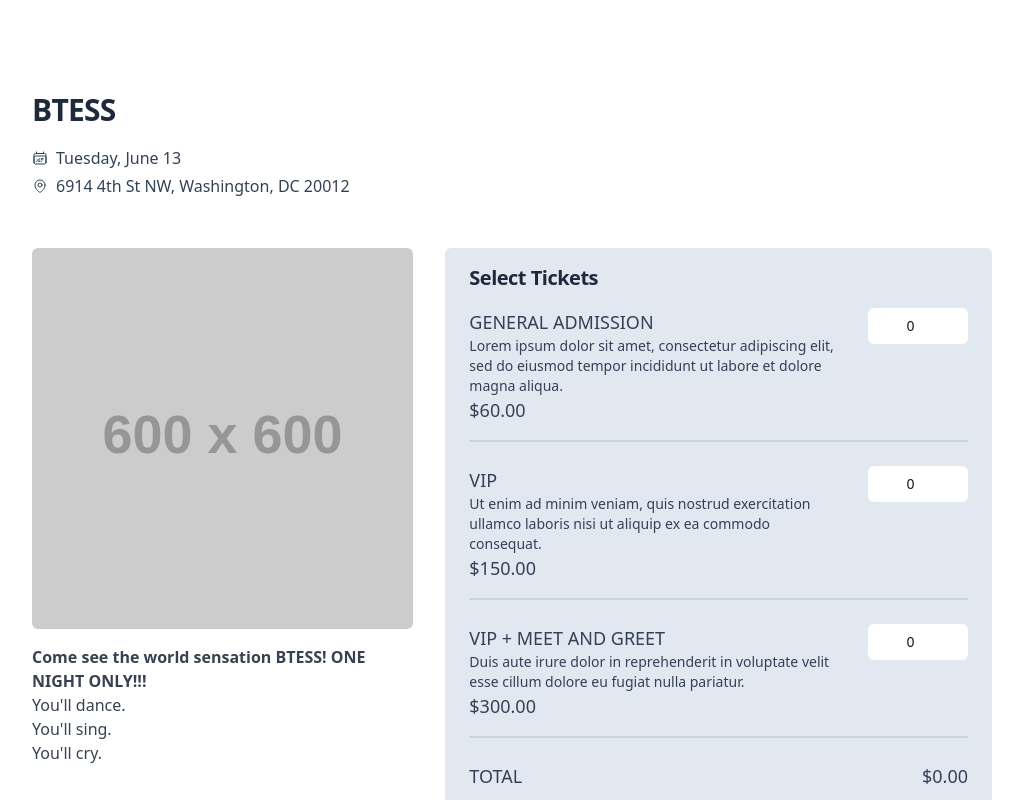
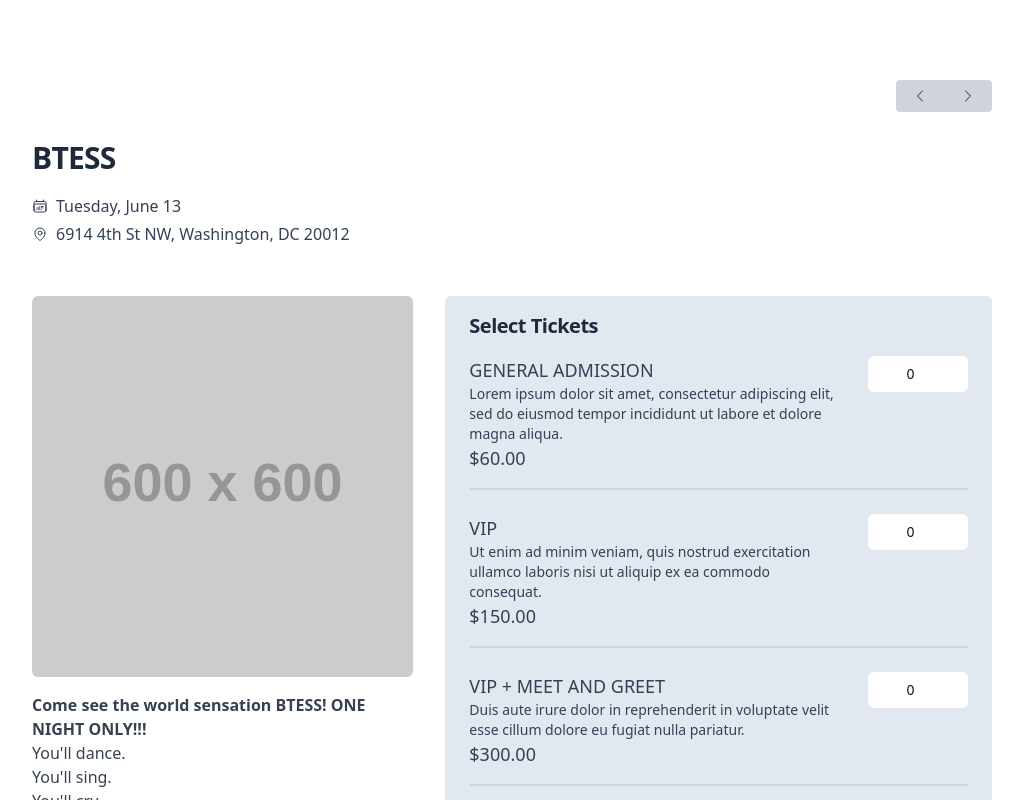
Before and after one commit to thedev105/actblue-test, a React (Create React App) app: page / in a window 1280 px wide. Shown: the top 800 px of the page, without its empty margins (128-1151 px from the left). Built offline with nearby package versions, Linux system fonts and the light colour scheme.

Commit message:
allow to select band

```diff
--- a/src/App.tsx
+++ b/src/App.tsx
@@ -1,4 +1,4 @@
-import React from "react";
+import React, { useState } from "react";
 
 import skaBand from "./band-json/ska-band.json";
 import kpopBand from "./band-json/kpop-band.json";
@@ -6,17 +6,45 @@ import punkBand from "./band-json/punk-band.json";
 
 import { BandForm } from "./pages";
 import { Band, Order } from "./types";
+import { ChevronLeftIcon, ChevronRightIcon } from "./components";
 
 function App() {
   const bands: Band[] = [skaBand, kpopBand, punkBand];
+  const [currentBandIndex, setCurrentBandIndex] = useState(1);
 
   const handleOrder = (order: Order) => {
     console.log(order);
   };
 
+  const handlePreviousBand = () => {
+    setCurrentBandIndex((prevIndex) =>
+      prevIndex === 0 ? bands.length - 1 : prevIndex - 1
+    );
+  };
+
+  const handleNextBand = () => {
+    setCurrentBandIndex((prevIndex) =>
+      prevIndex === bands.length - 1 ? 0 : prevIndex + 1
+    );
+  };
+
   return (
     <div className="container relative mx-auto max-w-5xl my-20 w-full px-4 sm:px-6 lg:px-8">
-      <BandForm band={bands[1]} onSubmit={handleOrder} />
+      <div className="flex justify-end mb-4">
+        <button
+          onClick={handlePreviousBand}
+          className="bg-gray-300 hover:bg-gray-400 text-gray-800 font-bold py-2 px-4 rounded-l"
+        >
+          <ChevronLeftIcon />
+        </button>
+        <button
+          onClick={handleNextBand}
+          className="bg-gray-300 hover:bg-gray-400 text-gray-800 font-bold py-2 px-4 rounded-r"
+        >
+          <ChevronRightIcon />
+        </button>
+      </div>
+      <BandForm band={bands[currentBandIndex]} onSubmit={handleOrder} />
     </div>
   );
 }
--- /dev/null
+++ b/src/components/icons/chevron-left.tsx
@@ -0,0 +1,20 @@
+import { IconProps } from "./icon";
+
+export const ChevronLeftIcon = ({ className = "size-4" }: IconProps) => {
+  return (
+    <svg
+      xmlns="http://www.w3.org/2000/svg"
+      fill="none"
+      viewBox="0 0 24 24"
+      strokeWidth={1.5}
+      stroke="currentColor"
+      className={className}
+    >
+      <path
+        strokeLinecap="round"
+        strokeLinejoin="round"
+        d="M15.75 19.5 8.25 12l7.5-7.5"
+      />
+    </svg>
+  );
+};
--- /dev/null
+++ b/src/components/icons/chevron-right.tsx
@@ -0,0 +1,20 @@
+import { IconProps } from "./icon";
+
+export const ChevronRightIcon = ({ className = "size-4" }: IconProps) => {
+  return (
+    <svg
+      xmlns="http://www.w3.org/2000/svg"
+      fill="none"
+      viewBox="0 0 24 24"
+      strokeWidth={1.5}
+      stroke="currentColor"
+      className={className}
+    >
+      <path
+        strokeLinecap="round"
+        strokeLinejoin="round"
+        d="m8.25 4.5 7.5 7.5-7.5 7.5"
+      />
+    </svg>
+  );
+};
--- a/src/components/icons/index.tsx
+++ b/src/components/icons/index.tsx
@@ -1,3 +1,5 @@
 export * from "./calendar";
 export * from "./map-pin";
 export * from "./card-number";
+export * from "./chevron-left";
+export * from "./chevron-right";
--- a/src/pages/band-form/index.tsx
+++ b/src/pages/band-form/index.tsx
@@ -1,4 +1,4 @@
-import React from "react";
+import React, { useEffect } from "react";
 import {
   Button,
   CalendarIcon,
@@ -12,6 +12,18 @@ import { TicketTypeItem } from "./ticket-type-item";
 import { centToDollar } from "src/utils/price";
 import { isOrderValid } from "src/utils/order";
 
+const defaultOrder: Order = {
+  id: "",
+  firstName: "",
+  lastName: "",
+  address: "",
+  cardNumber: "",
+  cardExp: "",
+  cardCvv: "",
+  lines: [],
+  total: 0,
+};
+
 export type BandFormProps = {
   band: Band;
   onSubmit: (order: Order) => void;
@@ -20,17 +32,15 @@ export type BandFormProps = {
 export const BandForm = (props: BandFormProps) => {
   const { band, onSubmit } = props;
   const [order, setOrder] = React.useState<Order>({
+    ...defaultOrder,
     id: band.id,
-    firstName: "",
-    lastName: "",
-    address: "",
-    cardNumber: "",
-    cardExp: "",
-    cardCvv: "",
     lines: [],
-    total: 0,
   });
   const date = convertEpochToDate(band.date);
+
+  useEffect(() => {
+    setOrder({ ...defaultOrder, id: band.id, lines: [] });
+  }, [band]);
 
   const handleChange = (e: React.ChangeEvent<HTMLInputElement>) => {
     setOrder({ ...order, [e.target.name]: e.target.value });
@@ -96,7 +106,13 @@ export const BandForm = (props: BandFormProps) => {
         <form className="space-y-6" onSubmit={handleSubmit}>
           {band.ticketTypes.map((ticket) => (
             <div key={ticket.type}>
-              <TicketTypeItem ticketType={ticket} onChange={handleLineItem} />
+              <TicketTypeItem
+                ticketType={ticket}
+                quantity={
+                  order.lines.find((l) => l.type === ticket.type)?.quantity || 0
+                }
+                onChange={handleLineItem}
+              />
             </div>
           ))}
           <p className="flex justify-between items-center text-lg text-slate-700">
--- a/src/pages/band-form/ticket-type-item.tsx
+++ b/src/pages/band-form/ticket-type-item.tsx
@@ -1,4 +1,4 @@
-import React, { useState } from "react";
+import React, { useState, useEffect } from "react";
 
 import { Input } from "src/components";
 import { TicketType } from "src/types";
@@ -6,19 +6,19 @@ import { centToDollar } from "src/utils/price";
 
 export type TicketTypeItemProps = {
   ticketType: TicketType;
+  quantity: number;
   onChange: (type: string, quantity: number) => void;
 };
 
 export const TicketTypeItem = ({
   ticketType,
+  quantity,
   onChange,
 }: TicketTypeItemProps) => {
-  const [quantity, setQuantity] = useState<number>(0);
   const price = centToDollar(ticketType.cost);
 
   const handleChange = (e: React.ChangeEvent<HTMLInputElement>) => {
     const quantity = parseInt(e.target.value, 10);
-    setQuantity(quantity);
     onChange(ticketType.type, quantity);
   };
 
```
